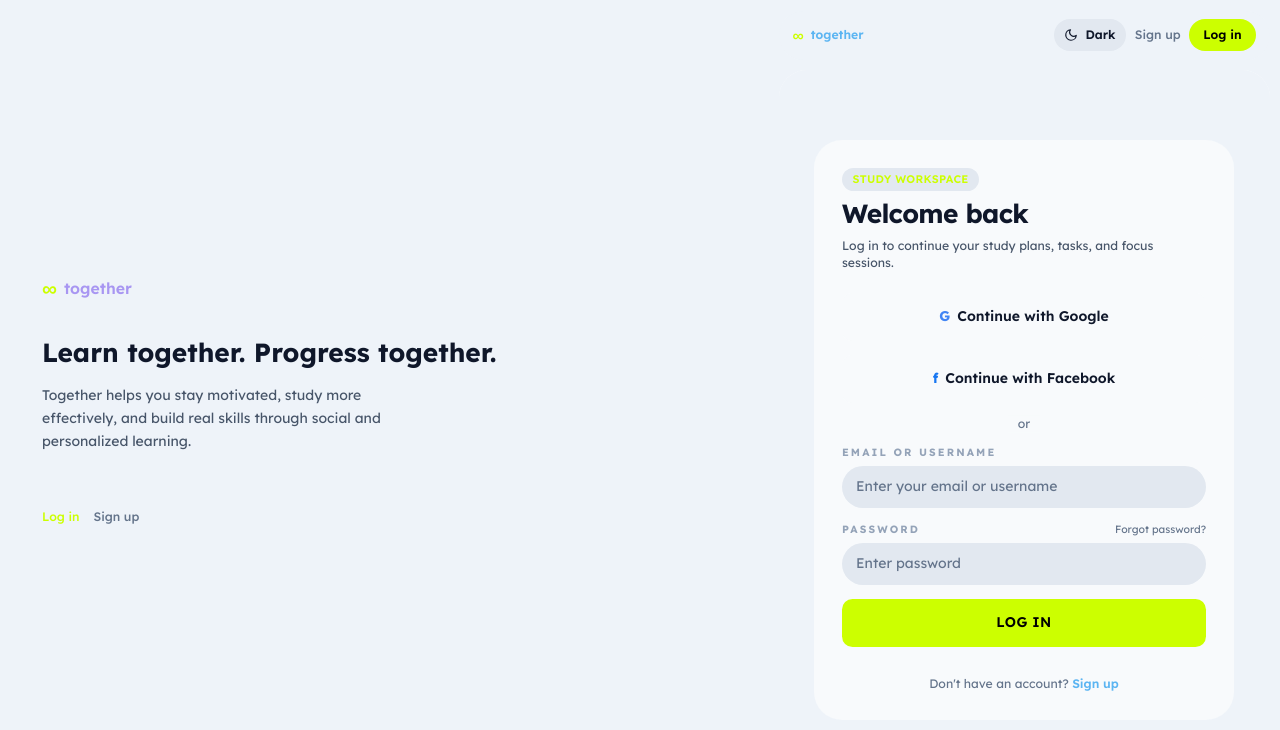
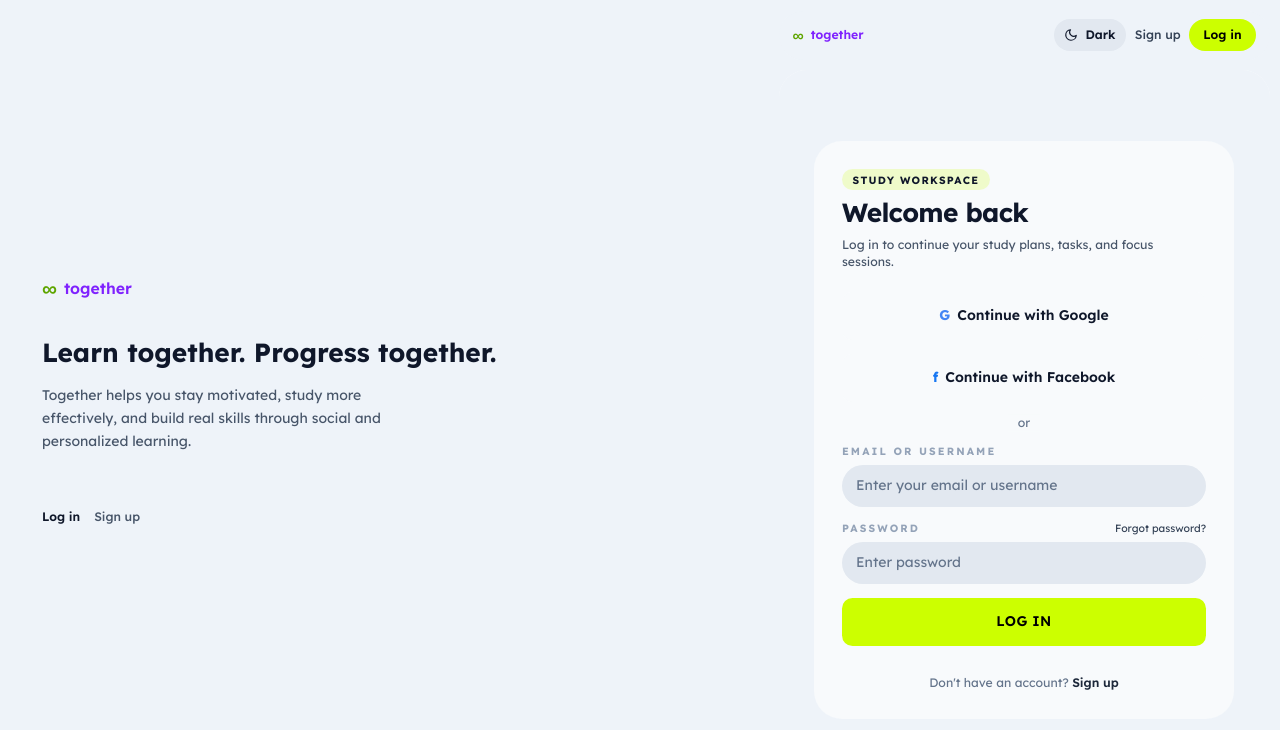
Before and after one commit to kaitran225/EXE101-BE, a React (Vite) app in the folder FE/: page /welcome in a window 1280 px wide. Shown: the top 730 px of the page. Built offline with nearby package versions, Linux system fonts and the light colour scheme.

Commit message:
theme switch 2

```diff
--- a/FE/src/components/layout/AuthHeaderBar.tsx
+++ b/FE/src/components/layout/AuthHeaderBar.tsx
@@ -11,14 +11,14 @@ export function AuthHeaderBar() {
       role="banner"
     >
       <Link to="/welcome" className="flex items-center gap-2 shrink-0">
-        <span className="text-lg font-bold text-primary" aria-hidden>
+        <span className="text-lg font-bold text-lime-600 dark:text-primary" aria-hidden>
           ∞
         </span>
-        <span className="text-sm font-semibold text-accent">together</span>
+        <span className="text-sm font-semibold text-violet-600 dark:text-accent">together</span>
       </Link>
       <div className="flex items-center gap-2.5">
         <ThemeSwitch />
-        <Link to="/sign-up" className="text-sm font-medium text-neutral-500 hover:text-neutral-900">
+        <Link to="/sign-up" className="text-sm font-medium text-neutral-700 hover:text-neutral-900">
           Sign up
         </Link>
         <Link
--- a/FE/src/components/layout/AuthSidebar.tsx
+++ b/FE/src/components/layout/AuthSidebar.tsx
@@ -17,8 +17,8 @@ export function AuthSidebar() {
           className="flex items-center gap-2 self-start mb-10"
           aria-label="together home"
         >
-          <span className="text-2xl font-bold text-primary">∞</span>
-          <span className="text-lg font-semibold text-[var(--color-focus-area)]">together</span>
+          <span className="text-2xl font-bold text-lime-600 dark:text-primary">∞</span>
+          <span className="text-lg font-semibold text-violet-600 dark:text-[var(--color-focus-area)]">together</span>
         </Link>
         <h1 className="text-neutral-900 text-2xl md:text-3xl font-extrabold leading-tight mb-4">
           Learn together. Progress together.
@@ -30,7 +30,7 @@ export function AuthSidebar() {
           <Link
             to="/welcome"
             className={`text-sm font-medium transition-colors ${
-              location.pathname === '/welcome' ? 'text-primary' : 'text-neutral-500 hover:text-neutral-900'
+              location.pathname === '/welcome' ? 'text-neutral-900 font-semibold' : 'text-neutral-600 hover:text-neutral-900'
             }`}
           >
             Log in
@@ -38,7 +38,7 @@ export function AuthSidebar() {
           <Link
             to="/sign-up"
             className={`text-sm font-medium transition-colors ${
-              location.pathname === '/sign-up' ? 'text-primary' : 'text-neutral-500 hover:text-neutral-900'
+              location.pathname === '/sign-up' ? 'text-neutral-900 font-semibold' : 'text-neutral-600 hover:text-neutral-900'
             }`}
           >
             Sign up
--- a/FE/src/domains/auth/pages/Welcome.tsx
+++ b/FE/src/domains/auth/pages/Welcome.tsx
@@ -31,7 +31,7 @@ export default function Welcome() {
     <div className="flex flex-col items-center justify-center min-h-full w-full max-w-[440px] mx-auto">
       <Card className="w-full max-w-[420px] p-7 md:p-8 flex flex-col gap-6 bg-[var(--color-surface)] border border-[var(--color-border)]">
         <div className="space-y-2">
-          <span className="inline-flex px-3 py-1 rounded-full text-[11px] font-semibold uppercase tracking-wide bg-[var(--color-charcoal)] text-primary border border-[var(--color-border)]">
+          <span className="inline-flex px-3 py-1 rounded-full text-xs font-bold uppercase tracking-[0.12em] bg-primary/20 text-neutral-900 border border-primary/35">
             Study workspace
           </span>
           <h2 className="text-neutral-900 text-3xl font-bold tracking-tight">Welcome back</h2>
@@ -60,7 +60,7 @@ export default function Welcome() {
           <div className="space-y-2">
             <div className="flex justify-between items-center">
               <span className="label-study">PASSWORD</span>
-              <Link to="/confirm-mail" className="text-xs text-neutral-500 hover:text-neutral-900">Forgot password?</Link>
+              <Link to="/confirm-mail" className="text-xs text-neutral-700 hover:text-neutral-900">Forgot password?</Link>
             </div>
             <Input
               placeholder="Enter password"
@@ -75,7 +75,7 @@ export default function Welcome() {
           </Button>
         </form>
         <p className="text-center text-sm text-neutral-500 pt-2 border-t border-[var(--color-border)]">
-          Don&apos;t have an account? <Link to="/sign-up" className="font-semibold text-accent hover:opacity-90">Sign up</Link>
+          Don&apos;t have an account? <Link to="/sign-up" className="font-semibold text-neutral-800 hover:text-neutral-900 underline-offset-2 hover:underline">Sign up</Link>
         </p>
       </Card>
     </div>
```
